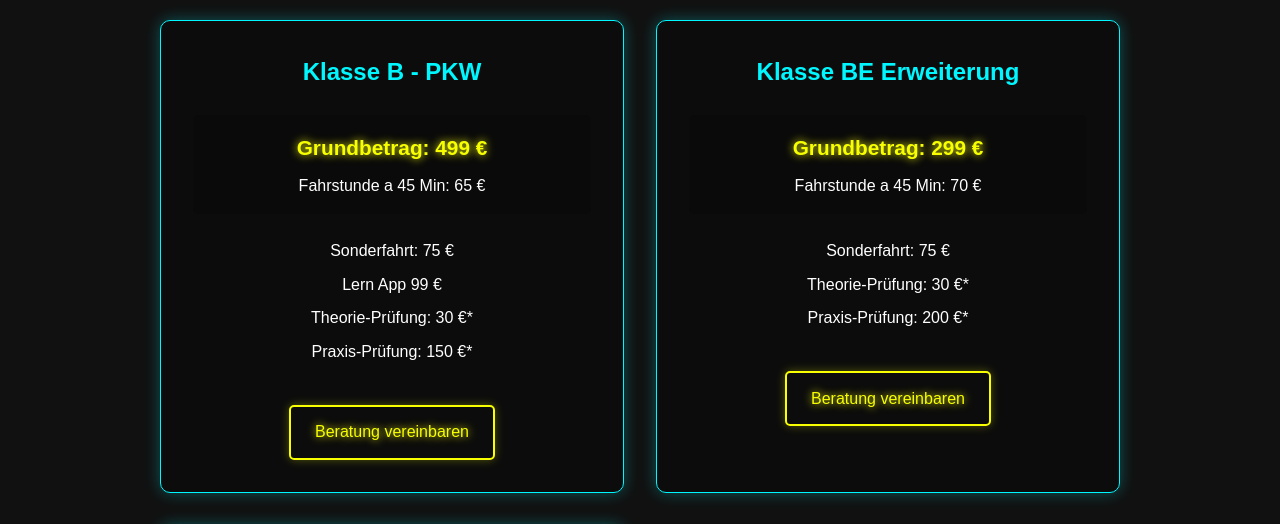
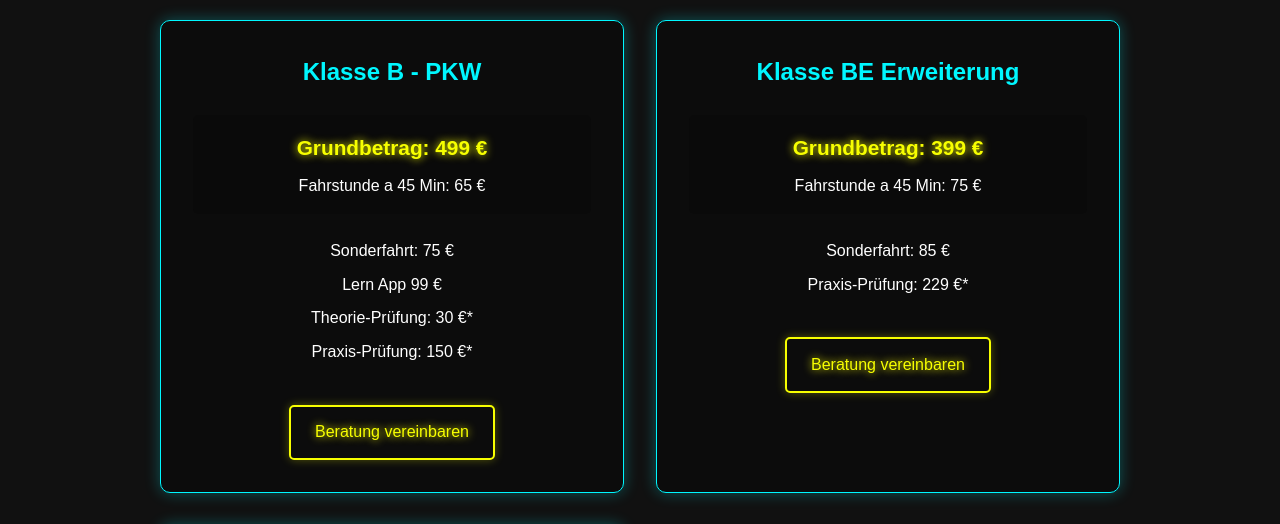
Before and after one commit to ZaraSheikhi/Fahrschule-Best-Drivers, a plain HTML site: page preise.html in a window 1280 px wide. Shown: the part 196-720 px from the top of the page. Drawn offline with Linux system fonts and the light colour scheme.

Commit message:
preiseänderung

```diff
--- a/preise.html
+++ b/preise.html
@@ -61,13 +61,12 @@
                 <div class="preis-box">
                     <h2>Klasse BE Erweiterung</h2>
                     <div class="preis-hauptinfo">
-                        <p class="preis-highlight">Grundbetrag: 299 €</p>
-                        <p>Fahrstunde a 45 Min: 70 €</p>
+                        <p class="preis-highlight">Grundbetrag: 399 €</p>
+                        <p>Fahrstunde a 45 Min: 75 €</p>
                     </div>
                     <ul class="preis-details">
-                        <li>Sonderfahrt: 75 €</li>
-                        <li>Theorie-Prüfung: 30 €*</li>
-                        <li>Praxis-Prüfung: 200 €*</li>
+                        <li>Sonderfahrt: 85 €</li>
+                        <li>Praxis-Prüfung: 229 €*</li>
                     </ul>
                     <a href="#" onclick="openBeratung(); return false;" class="detail-button">Beratung vereinbaren</a>
                 </div>
```
